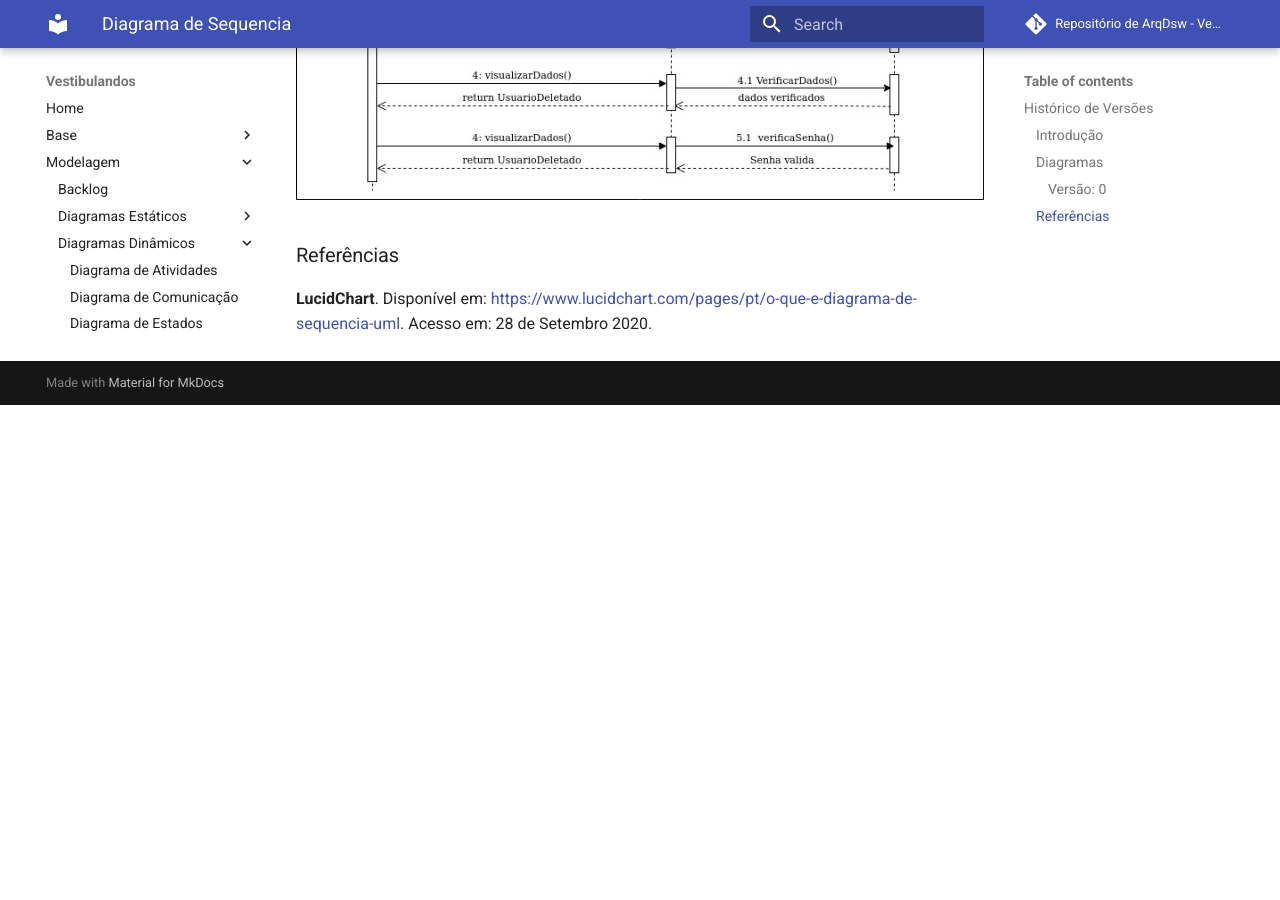
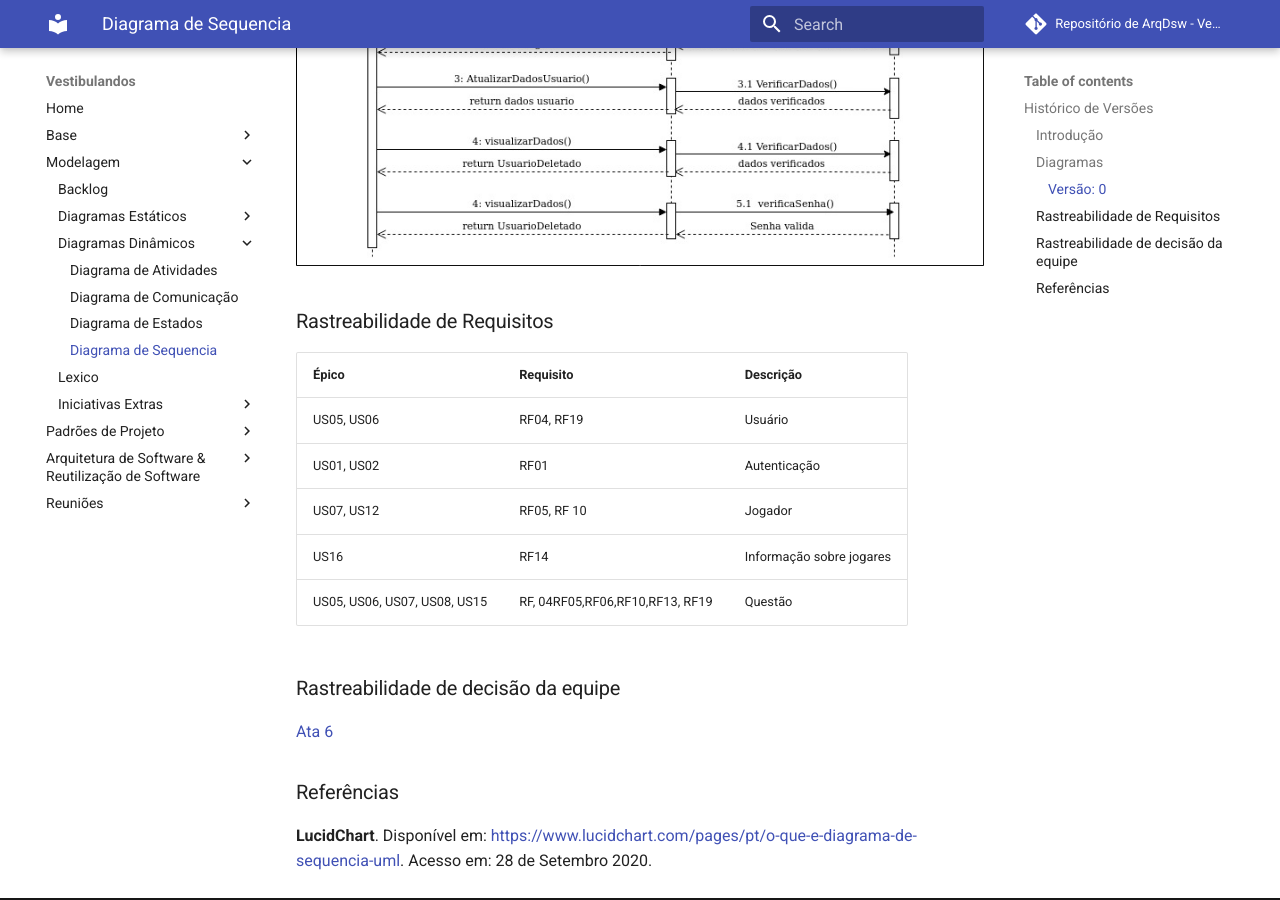
Before and after one commit to UnBArqDsw/2020.1_G4_Vestibulandos, an MkDocs documentation site: the page built from docs/modelagem/diagramas_dinamicos/diagrama_de_sequencia.md, in a window 1280 px wide and 900 px high, scrolled down 1912 px. Built offline with MkDocs 1.6.1 and Material for MkDocs 9.7.7, drawn with Linux system fonts in a browser that asks for light colours; comment, search, counter and statistics services are not loaded; before the commit the page ends 2317 px from its top, so only the background shows below that; some of the changed text lies outside the part shown.

Commit message:
Adicionando rastreabilidade de requisitos e decisao em diagrama de sequencia

```diff
--- a/docs/modelagem/diagramas_dinamicos/diagrama_de_sequencia.md
+++ b/docs/modelagem/diagramas_dinamicos/diagrama_de_sequencia.md
@@ -5,6 +5,7 @@
 |   Data   | Versão |           Descrição           |             Autor(es)              |
 |:--------:|:------:|:-----------------------------:|:----------------------------------:|
 | 28/09/2020 | 0.1 | Adicionado o documento | Fernando Aguilar |
+| 19/11/2020 | 0.2 | Inserindo rastreabilidade de requisitos e decisão da equipe | Ricardo Canela e Joao Pedro |
 
 ### Introdução
 
@@ -23,5 +24,21 @@
 **Manter Usuario Admin**
 ![DiagramaSequencia_Manter_Usuario_Admin](../../img/diagramas/Diagrama_de_Sequencia-Manter_Usuario.jpg)
 
+### Rastreabilidade de Requisitos
+
+|Épico|Requisito| Descrição |
+|-------|-----|------|
+| US05, US06 | RF04, RF19 | Usuário|
+| US01, US02 | RF01| Autenticação|
+| US07, US12|RF05,  RF 10| Jogador|
+| US16 | RF14 | Informação sobre jogares|
+| US05, US06, US07, US08, US15 | RF, 04RF05,RF06,RF10,RF13, RF19| Questão|
+
+
+### Rastreabilidade de decisão da equipe
+
+[Ata 6](../reunioes/ata_6.md)
+
+
 ### Referências
 **LucidChart**. Disponível em: <https://www.lucidchart.com/pages/pt/o-que-e-diagrama-de-sequencia-uml>. Acesso em: 28 de Setembro 2020.
```
